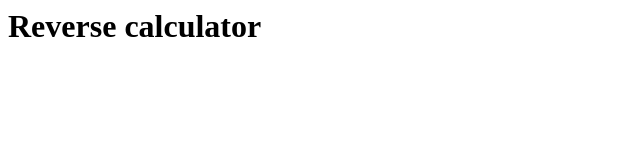
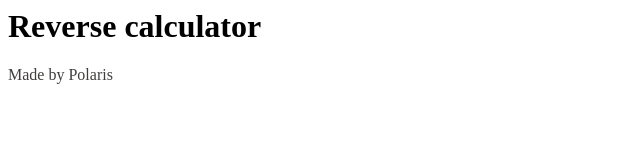
Before and after one commit to Cat-cat-cat-cat-boop/Reverse-calculator, a plain HTML site: page index.html in a window 1280 px wide. Shown: the full height of the page, 0-640 px from the left. Drawn offline with Linux system fonts and the light colour scheme.

Commit message:
modified:   style.css

```diff
--- a/style.css
+++ b/style.css
@@ -1,4 +1,4 @@
 .company-citation {
-    color: rgba(255,255,255,0.2);
+    color: #403f3e;
     font-size: 1em;
 }
```
